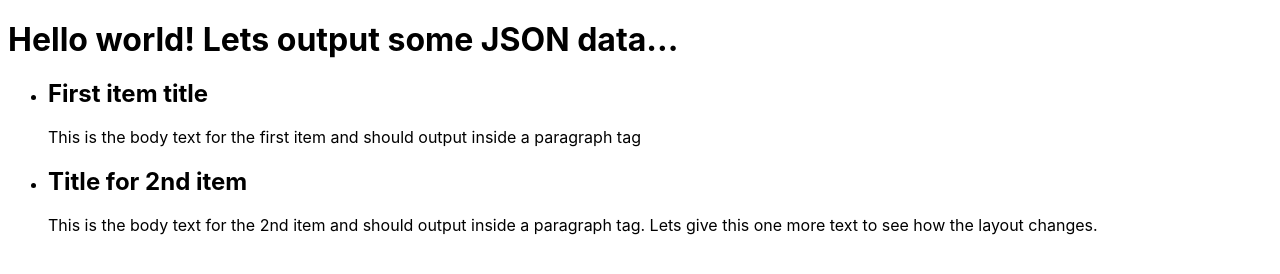
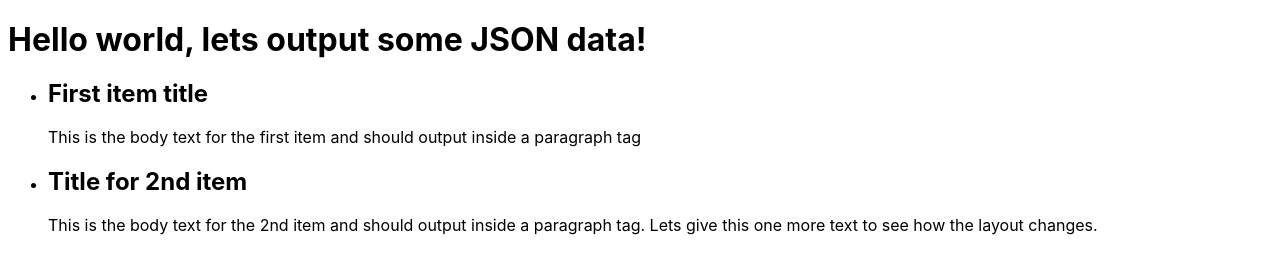
Before and after one commit to danielrobertsdev/danielrobertsdev, a plain HTML site: page index.html in a window 1280 px wide. Drawn offline with Linux system fonts and the light colour scheme.

Commit message:
updating h1 title

```diff
--- a/index.html
+++ b/index.html
@@ -7,7 +7,7 @@
     <link rel="stylesheet" href="assets/css/styles.css">
 </head>
 <body>
-    <h1>Hello world! Lets output some JSON data...</h1>
+    <h1>Hello world, lets output some JSON data!</h1>
 
     <ul class="list-for-data">
 
```
